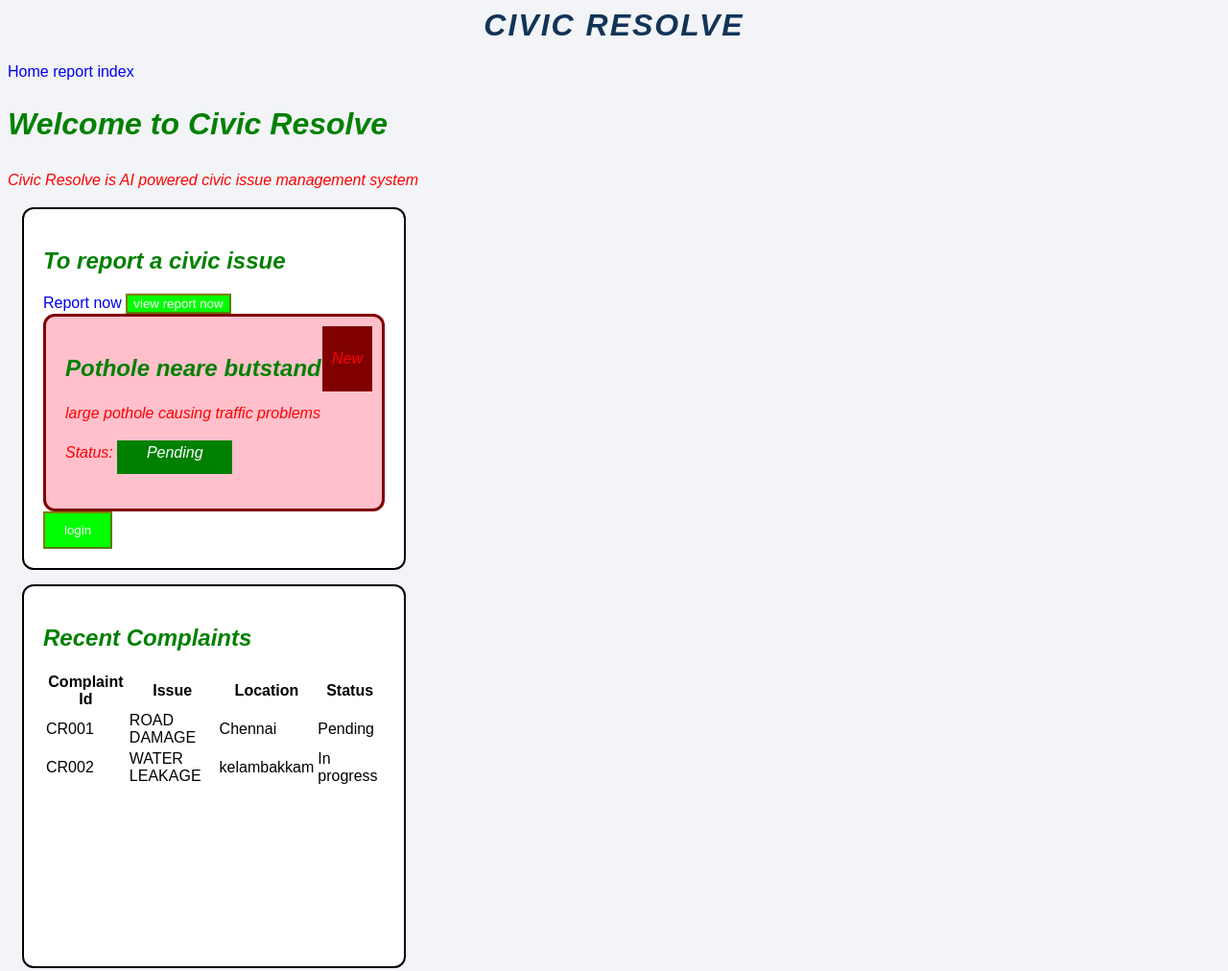
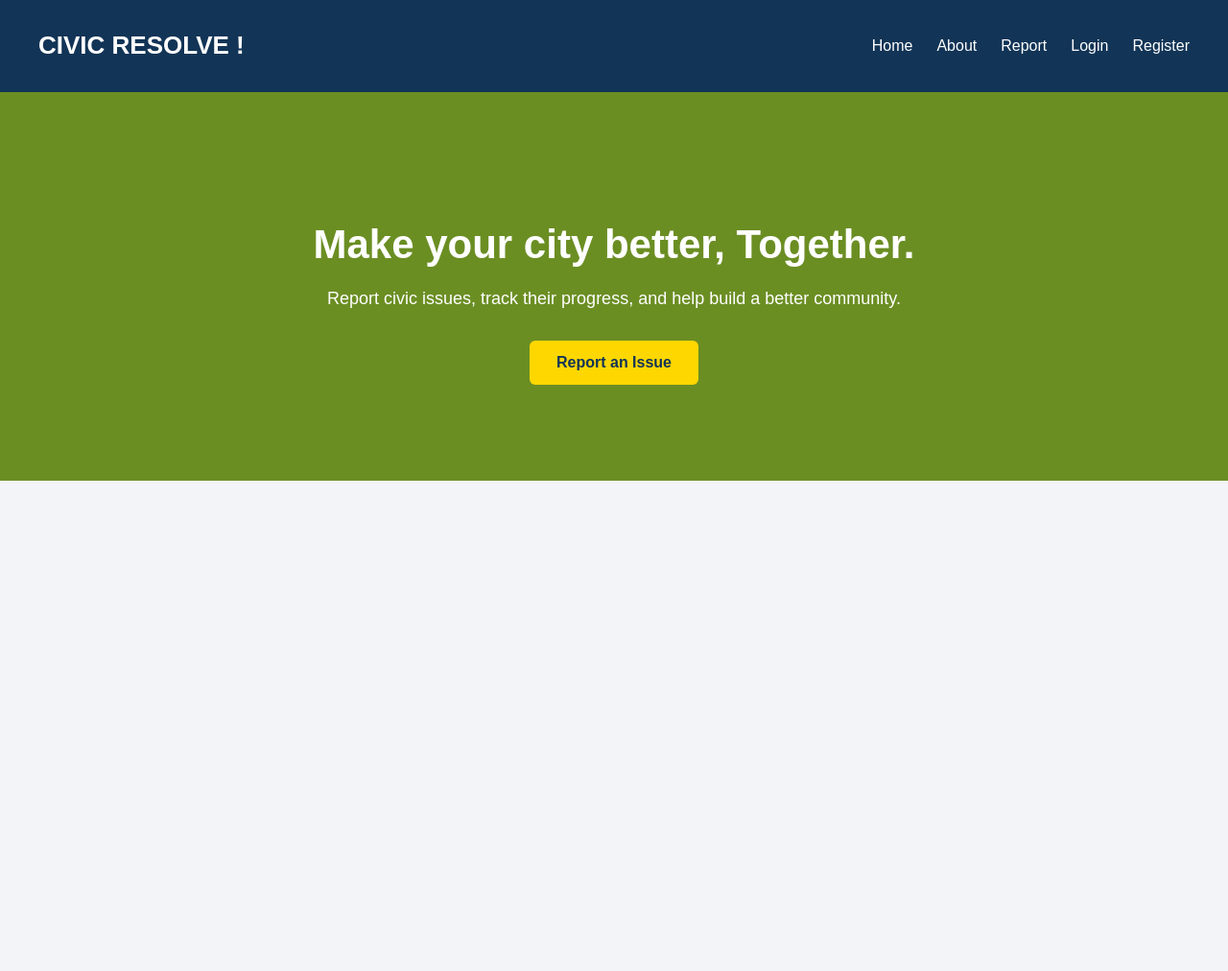
Before and after one commit to Nilesh-LOQ/CivicResolve, a plain HTML site: page Frontend/pages/home.html in a window 1280 px wide. Shown: the top 1012 px of the page at 96% size. After the commit the page ends 800 px from the top, so only its background shows below. Drawn offline with Linux system fonts and the light colour scheme.

Commit message:
first static home prototype

```diff
--- /dev/null
+++ b/Frontend/assets/CSS/oldcss.css
@@ -0,0 +1,162 @@
+    *{box-sizing: border-box;}
+    @media (max-width:600px){
+        .complaint-container{
+            grid-template-columns: 1fr;
+        }
+    }
+    body{
+        font-family: Arial,sans-serif;
+        background-color: #F2F4F7;
+        font-size: 16px;
+    }
+    h1{
+        font-size: 32px;
+        font-weight: bold;
+        color: #123456;
+        text-align: center;
+        letter-spacing: 2px;
+    }
+    p{
+        line-height: 1.6;
+        font-size: 16px;
+
+    }
+    h2{
+        color: green;
+        font-size: 24px;
+        font-weight: 600;
+    }
+    h1,p,h2{
+        font-style: italic;
+    }
+    #main-heading{
+        font-size: 2rem;
+    }
+    main p{
+        color:red;
+    }
+    section{
+        width: 400px;
+        padding: 20px;
+        margin: 15px;
+
+        height: 50vh;
+        background-color: white;
+
+        border-radius: 12px;
+        border-style: solid;
+        border: 2px solid black;
+    }
+
+    /* button{ */
+        /* background-color: rgb(0 ,255,0 );
+        color: white;
+        border-color: rgba(255, 0,0,0.5); */
+    /* } */
+    a{
+        text-decoration: none;
+    }
+    .ComplaintCard{
+        width: 65%;
+        /* max-width: 1000px; */
+        height: 450px;
+        padding: 20px;
+        border-radius: 12px;
+        border:2px solid black;
+        margin: 15px;
+        background-color: white;
+        position: relative;
+    }
+    .complaint-title{
+        text-transform: uppercase   ;
+    }
+    footer{
+        text-align: center;
+    }
+    div{
+        display: block;
+    }
+    span{
+        display: inline;
+    }
+    .statusbadge{
+        display: inline-block;
+        width: 120px;
+        height: 35px;
+        background-color: green;
+        color: white;
+        text-align: center;
+    }
+    .adminpannel{
+      display: none;
+    }
+    .loginbutton{
+        margin-top: 20px;
+        display: inline-block;
+        padding: 10px 20px;
+        margin-left: 43%;
+        background-color: rgb(0 ,255,0 );
+        transition: background-color 0.9s ease-in-out;
+        color: white;
+        cursor: pointer;
+        /* border-color: rgba(255, 0,0,0.5); */
+    }
+    .loginbutton:hover{
+        background-color: darkgreen;
+    }
+    .loginbutton:active{
+        background-color: black;
+    }
+
+
+
+
+
+    .complaint{
+        width: 400px;
+        padding: 20px;
+        border-color: maroon;
+        border-radius: 12px;
+        border-style: solid;
+        display: block;
+        background-color: pink;
+        position: relative;
+        transition: transform 0.3s ease;
+    }
+    .complaint:hover{
+        transform: scale(1.03);
+    }
+    .badge{
+        position: absolute;
+        top :10px;
+        right: 10px;
+        z-index: 2;
+        background-color: maroon;
+        color: white;
+        padding: 5px 10px;
+    }
+    nav{
+        display: flex;
+        flex-direction: row;
+        justify-content: space-around;
+        align-items: center;
+        min-height: 60px;
+        gap: 20px;
+        flex-wrap:nowrap;
+    }
+    .complaint-container{
+         display: grid;
+         grid-template-columns: repeat(2,1fr);
+         gap: 20px;
+    }
+    img{
+        max-width: 40%;
+        height: auto;
+    }
+    a:hover{
+      color:red;
+    }
+    h2::first-letter{
+        color: red;
+        font-size: 40px;
+    }
--- a/Frontend/assets/CSS/style.css
+++ b/Frontend/assets/CSS/style.css
@@ -1,107 +1,62 @@
 *{box-sizing: border-box;}
 body{
-        font-family: Arial,sans-serif;
+    margin: 0;
+    font-family: Arial, sans-serif;
     background-color: #F2F4F7;
-        font-size: 16px;
+}
+header{
+    display: flex;
+    justify-content: space-between;
+    align-items: center;
+    padding: 15px 40px;
+    background-color:  #123456;
 }
 h1{
-        font-size: 32px;
+    color: white;
+    font-size: 26px;
+}
+nav{
+
+    display: flex;
+    gap: 25px;
+}
+nav a{
+    color: white;
+    text-decoration: none;
+    transition: color 0.5s ease;
+}
+nav a:hover{
+    color: #FFD700;
+}
+#report:hover{
     font-weight: bold;
+}
+.hero{
+    text-align: center;
+    padding: 100px 20px;
+    background-color: olivedrab;
+
+    color: white;
+}
+.hero h2{
+    font-size: 42px;
+    margin-bottom: 15px;
+}
+.hero p{
+    font-size: 18px;
+    line-height: 1.6;
+    margin-bottom: 30px;
+}
+.hero-button{
+    display: inline-block;
+    background-color: #FFD700;
     color: #123456;
-        text-align: center;
-        letter-spacing: 2px;
+    padding: 14px 28px;
+    text-decoration: none;
+    border-radius: 6px;
+    font-weight: bold;
 }
-    p{
-        line-height: 1.6;
-        font-size: 16px;
-
+.hero-button:hover{
+    background-color: white;
+    color: #123456;
 }
-    h2{
-        color: green;
-        font-size: 24px;
-        font-weight: 600;
-    }
-    h1,p,h2{
-        font-style: italic;
-    }
-    #main-heading{
-        font-size: 2rem;
-    }
-    main p{
-        color:red;
-    }
-    section{
-        width: 400px;
-        padding: 20px;
-        margin: 15px;
-
-        height: 50vh;
-        background-color: white;
-
-        border-radius: 12px;
-        border-style: solid;
-        border: 2px solid black;
-    }
-
-    button{
-        background-color: rgb(0 ,255,0 );
-        color: white;
-        border-color: rgba(255, 0,0,0.5);
-    }
-    a{
-        text-decoration: none;
-    }
-    .ComplaintCard{
-        width: 400px;
-        padding: 20px;
-        border-radius: 12px;
-        border:2px solid black;
-        margin: 15px;
-        background-color: white;
-        position: relative;
-    }
-    .complaint-title{
-        text-transform: uppercase   ;
-    }
-    footer{
-        text-align: center;
-    }
-    div{
-        display: block;
-    }
-    span{
-        display: inline;
-    }
-    .statusbadge{
-        display: inline-block;
-        width: 120px;
-        height: 35px;
-        background-color: green;
-        color: white;
-        text-align: center;
-    }
-    .adminpannel{
-      display: none;
-    }
-    .loginbutton{
-        display: inline-block;
-        padding: 10px 20px;
-    }
-    .complaint{
-        padding: 20px;
-        border-color: maroon;
-        border-radius: 12px;
-        border-style: solid;
-        display: block;
-        background-color: pink;
-        position: relative;
-    }
-    .badge{
-        position: absolute;
-        top :10px;
-        right: 10px;
-        z-index: 2;
-        background-color: maroon;
-        color: white;
-        padding: 5px 10px;
-    }
--- a/Frontend/pages/home.html
+++ b/Frontend/pages/home.html
@@ -1,3 +1,4 @@
+<!DOCTYPE html>
 <html lang="en">
 <head>
     <meta charset="UTF-8">
@@ -9,70 +10,27 @@
 </head>
 <body>
    <header>
-        <h1>CIVIC RESOLVE</h1>
+      <h1>CIVIC RESOLVE !</h1>
       <nav>
         <a href="home.html">Home</a>
-            <a href="report.html">report</a>
-            <a href="index.html">index</a>
+        <a href="#about">About</a>
+        <a href="report.html" id="report">Report</a>
+        <a href="login.html">Login</a>
+        <a href="register.html">Register</a>
       </nav>
    </header>
    <main>
-
-            <h2 id="main-heading">Welcome to Civic Resolve</h2>
-            <p>Civic Resolve is AI powered civic issue management system</p>
-
-        <div class="ComplaintCard">
-            <h2>To report a civic issue</h2>
-            <a href="report.html">Report now</a>
-            <button>view report now</button>
-            <div class="complaint"><h2>Pothole neare butstand</h2>
-            <p>large pothole causing traffic problems</p>
-            <p> Status: <span class="statusbadge">Pending</span></p>
-            <div class="badge">
-                <p>New</p>
-            </div>
-        </div>
-            <button class="loginbutton">login</button>
-        </div>
-        <div class="adminpannel">
-            Admin dashboard
-        </div>
-        <section>
-            <h2>Recent Complaints</h2>
-            <table>
-                <thead>
-                    <tr>
-                        <th>Complaint Id</th>
-                        <th>Issue</th>
-                        <th>Location</th>
-                        <th>Status</th>
-                    </tr>
-                </thead>
-                <tbody>
-                    <tr>
-                        <td>CR001</td>
-                        <td class="complaint-title">Road Damage</td>
-                        <td>Chennai</td>
-                        <td>Pending</td>
-                    </tr>
-                    <tr>
-                        <td>CR002</td>
-                        <td class="complaint-title">Water leakage</td>
-                        <td>kelambakkam</td>
-                        <td>In progress</td>
-                    </tr>
-                </tbody>
-            </table>
+      <section class="hero">
+        <h2>Make your city better, Together.</h2>
+        <p>
+            Report civic issues, track their progress,
+            and help build a better community.
+        </p>
+        <a href="report.html" class="hero-button">
+            Report an Issue
+        </a>
       </section>
-        <article>
-            <img src="../assets/images/porsche wallpaper.jpg"
-            alt="to make chennai actually greater"
-            width="600"
-            height="400"
-            >
-        </article>
    </main>
-        <footer><p>@ CivicResolve 2026</p></footer>
 </body>
 
 </html>
```
Also changed, not shown: Frontend/pages/register.html (renamed from Frontend/pages/index.html), Notes for CivicResolve.txt. Lines whose indentation alone changed are shown as unchanged.
